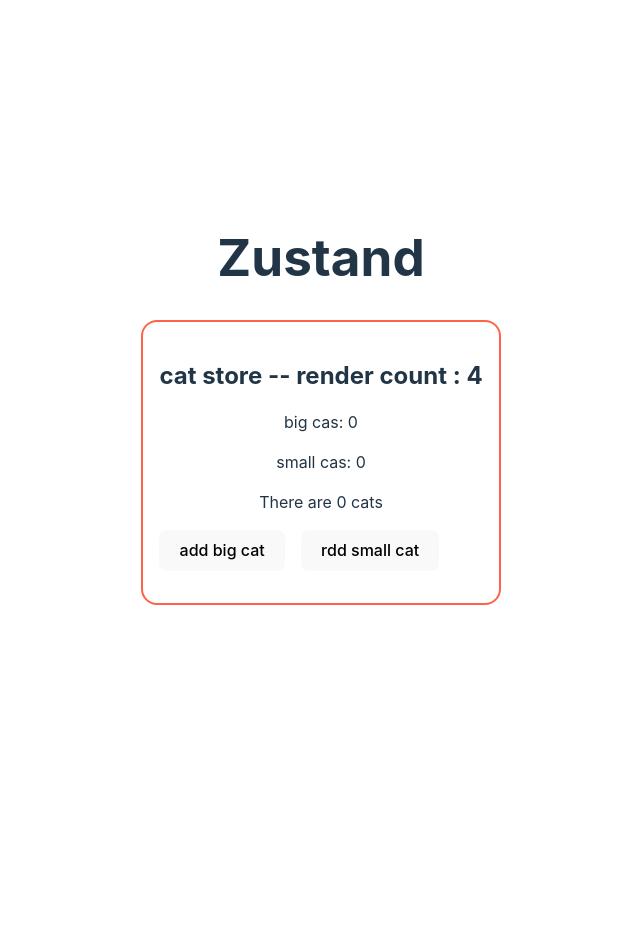
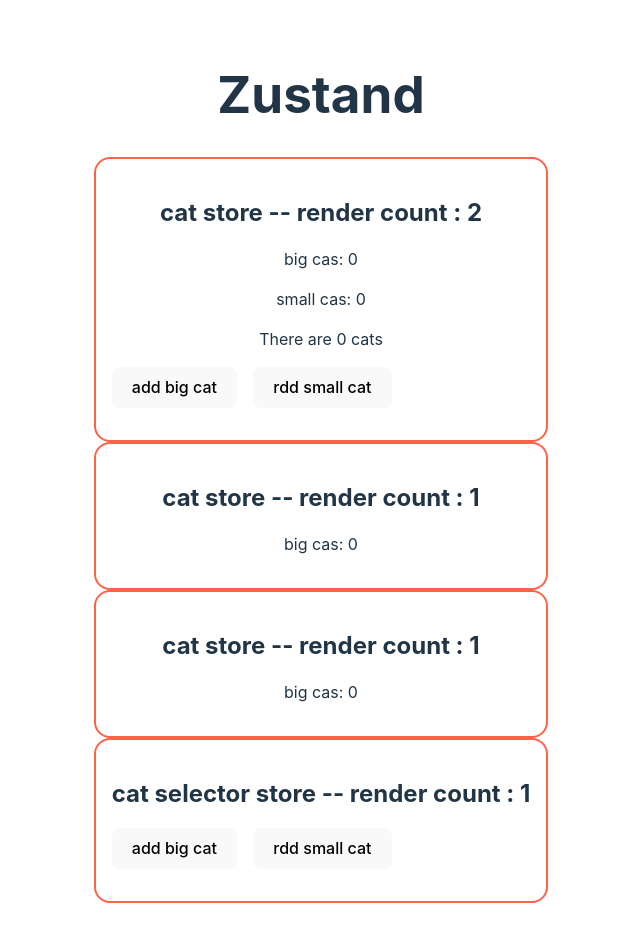
Before and after one commit to Amir-Bagjani/zustand, a React (Vite) app: page / in a window 1280 px wide. Shown: the whole page, without its empty margins (319-959 px from the left). Before the commit the page ends 800 px from the top, so only its background shows below. Built offline with nearby package versions, Linux system fonts and the light colour scheme.

Commit message:
selector and generator

```diff
--- a/src/App.tsx
+++ b/src/App.tsx
@@ -1,11 +1,17 @@
 import "./App.css";
 import { CatBox } from "./BearBox/CatBox";
+import { CatBox2 } from "./BearBox/CatBox2";
+import { CatBox3 } from "./BearBox/CatBox3";
+import { CatBox4 } from "./BearBox/CatBox4";
 
 function App() {
   return (
     <>
       <h1>Zustand</h1>
       <CatBox />
+      <CatBox2 />
+      <CatBox3 />
+      <CatBox4 />
     </>
   );
 }
--- /dev/null
+++ b/src/BearBox/CatBox2.tsx
@@ -0,0 +1,20 @@
+import { useCatGetStore } from "../store/catGetStore";
+
+let renderCount = 0;
+
+export const CatBox2 = () => {
+  renderCount++;
+
+  const {
+    cats: { bigCats },
+  } = useCatGetStore();
+
+  return (
+    <div className="box">
+      <h2>cat store -- render count : {renderCount}</h2>
+
+      <p>big cas: {bigCats}</p>
+
+    </div>
+  );
+};
--- /dev/null
+++ b/src/BearBox/CatBox3.tsx
@@ -0,0 +1,16 @@
+import { useCatGetStore } from "../store/catGetStore";
+
+let renderCount = 0;
+export const CatBox3 = () => {
+  renderCount++;
+
+  const bigCats = useCatGetStore((state) => state.cats.bigCats);
+
+  return (
+    <div className="box">
+      <h2>cat store -- render count : {renderCount}</h2>
+
+      <p>big cas: {bigCats}</p>
+    </div>
+  );
+};
--- /dev/null
+++ b/src/BearBox/CatBox4.tsx
@@ -0,0 +1,21 @@
+import { useCatSelectorStore } from "../store/catSelectorStore";
+
+let renderCount = 0;
+
+export const CatBox4 = () => {
+  renderCount++;
+
+  const increaseBigCats = useCatSelectorStore.use.increaseBigCats();
+  const increaseSmallCats = useCatSelectorStore.use.increaseSmallCats();
+
+  return (
+    <div className="box">
+      <h2>cat selector store -- render count : {renderCount}</h2>
+
+      <div>
+        <button onClick={increaseBigCats}>add big cat</button>
+        <button onClick={increaseSmallCats}>rdd small cat</button>
+      </div>
+    </div>
+  );
+};
--- a/src/main.tsx
+++ b/src/main.tsx
@@ -1,10 +1,9 @@
-import React from 'react'
 import ReactDOM from 'react-dom/client'
 import App from './App.tsx'
 import './index.css'
 
 ReactDOM.createRoot(document.getElementById('root')!).render(
-  <React.StrictMode>
+  <>
     <App />
-  </React.StrictMode>,
+  </>,
 )
--- /dev/null
+++ b/src/store/catSelectorStore.ts
@@ -0,0 +1,4 @@
+import { createSelectors } from "../utils/createSelectors";
+import { useCatGetStore } from "./catGetStore";
+
+export const useCatSelectorStore = createSelectors(useCatGetStore);
--- /dev/null
+++ b/src/utils/createSelectors.ts
@@ -0,0 +1,17 @@
+import { StoreApi, UseBoundStore } from "zustand";
+
+type WithSelectors<S> = S extends { getState: () => infer T }
+  ? S & { use: { [K in keyof T]: () => T[K] } }
+  : never;
+
+export const createSelectors = <S extends UseBoundStore<StoreApi<object>>>(
+  _store: S
+) => {
+  const store = _store as WithSelectors<typeof _store>;
+  store.use = {};
+  for (const k of Object.keys(store.getState())) {
+    (store.use as any)[k] = () => store((s) => s[k as keyof typeof s]);
+  }
+
+  return store;
+};
```
Also changed, not shown: 1 other file (tests, documents, lock files or other folders).
